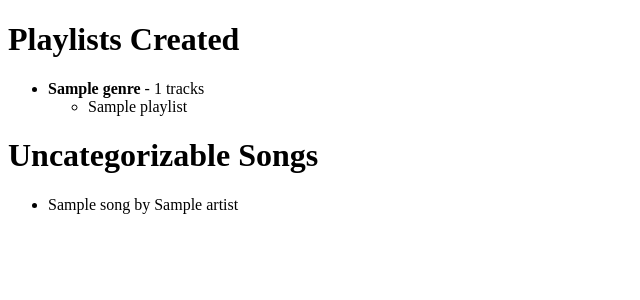
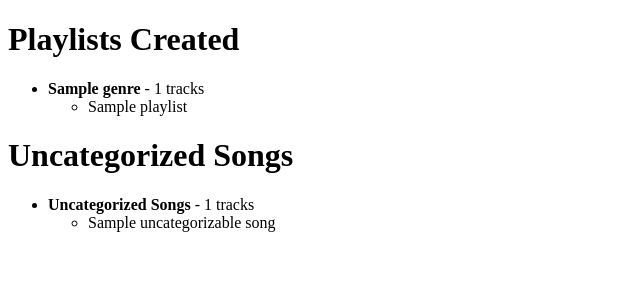
Before and after one commit to allanli608/spautofy, a Flask app: template templates/make_playlists.html in a window 1280 px wide. Shown: the top 300 px of the page, without its empty margins (0-640 px from the left). Run offline with Flask 3, Linux system fonts and the light colour scheme; the template is opened without the code that fills it: most values are stand-ins (such as "Sample title", 1, 10 or a date in 2020).

Commit message:
edits to mkae the algo better

```diff
--- a/main.py
+++ b/main.py
@@ -46,7 +46,7 @@ def create_spotify_client():
         return None
 
 # Generalized genres list
-generalized_genres = ["pop", "rap", "classical", "lofi", "breakcore", "indie"]
+generalized_genres = ["pop", "rap", "classical", "lo-fi", "breakcore", "indie"]
 
 def majority_vote(matches):
     # Count the occurrences of each match
@@ -62,6 +62,12 @@ def majority_vote(matches):
     else:
         # Return the most common match
         return [most_common_matches[0][0]]
+
+def add_songs_to_playlist(sp, playlist_id, track_uris):
+    chunk_size = 100
+    for i in range(0, len(track_uris), chunk_size):
+        chunk = track_uris[i:i + chunk_size]
+        sp.playlist_add_items(playlist_id, chunk)
 
 # Home route
 @app.route("/")
@@ -162,7 +168,8 @@ def generalize():
 
         if not subgenres:
             # If subgenres is empty, output "Other"
-            generalized_genre_data.append(["Other"])
+            generalized_genre_data.append(["Uncategorizable"])
+            continue
 
         for subgenre in subgenres:
             # Check if any generalized genre is a substring of the subgenre
@@ -179,7 +186,7 @@ def generalize():
                 messages=[
                     {
                         "role": "system",
-                        "content": "Output one of: rap, pop, lofi, breakcore, classical, indie. The output should best describe the inputted list of subgenres. Nothing else should be outputted."
+                        "content": "Output one of: rap, pop, lo-fi, breakcore, classical, indie. The output should best describe the inputted list of subgenres. Nothing else should be outputted."
                     },
                     {
                         "role": "user",
@@ -195,6 +202,7 @@ def generalize():
             # Extract the generated genre from the OpenAI response
             generated_genre = response.choices[0].message.content
             print(f"Generated genre: {generated_genre}")
+
             # Append the generated genre to the result
             generalized_genre_data.append([generated_genre])
 
@@ -209,7 +217,7 @@ def make_playlists():
     generalized_genre_data = session.get("generalized_genre_data", [])
     track_data = session.get("track_data", [])
     # Define generalized genres
-    generalized_genres = ["pop", "rap", "classical", "lofi", "breakcore", "indie"]
+    generalized_genres = ["pop", "rap", "classical", "lo-fi", "breakcore", "indie"]
 
     # Initialize dictionaries to store song IDs for each genre
     playlist_songs = {genre: [] for genre in generalized_genres}
@@ -220,8 +228,8 @@ def make_playlists():
 
     # Iterate through the generalized genres and populate the playlist_songs
     for i, genres in enumerate(generalized_genre_data):
-        if not genres:
-            uncategorizable_songs.append(track_data[i].get("id") if i < len(track_data) else [])  # Add the song to uncategorizable list
+        if (len(genres) == 1) and genres[0].lower() not in [g.lower() for g in generalized_genres]:
+            uncategorizable_songs.append(track_data[i].get("id"))  # Add the song to uncategorizable list
         else:
             for genre in genres:
                 # Check if the genre is in the generalized genres list
@@ -230,7 +238,7 @@ def make_playlists():
                     if i < len(track_data):
                         playlist_songs[genre].append(track_data[i].get("id")) # Add the song to the corresponding genre list
 
-    # Remove duplicates from each playlist
+ # Remove duplicates from each playlist
     for genre, songs in playlist_songs.items():
         playlist_songs[genre] = list(set(songs))
 
@@ -238,14 +246,29 @@ def make_playlists():
     playlists_with_genres = [(genre, []) for genre in generalized_genres]
     uncategorizable_songs_names = []
 
+    # Create the uncategorizable playlist
+    uncategorizable_playlist = None
+    try:
+        uncategorizable_playlist = sp.user_playlist_create(sp.me()['id'], name="Uncategorizable")
+    except spotipy.SpotifyException as e:
+        print(f"Error creating uncategorizable playlist: {e}")
+
+    # Add songs to the uncategorizable playlist in chunks
+    if uncategorizable_playlist:
+        uncategorizable_track_uris = [f"spotify:track:{song}" for song in uncategorizable_songs]
+        add_songs_to_playlist(sp, uncategorizable_playlist['id'], uncategorizable_track_uris)
+
+        # Populate uncategorizable_songs_names with the song names
+        uncategorizable_songs_names.extend([track['track']['name'] for track in sp.playlist_tracks(uncategorizable_playlist['id'])['items']])
+
     for genre, songs in playlist_songs.items():
         if songs:
             try:
                 # Create a new playlist
                 playlist = sp.user_playlist_create(sp.me()['id'], name=f"({genre})")
-                # Add songs to the playlist
-                track_uris = [f"spotify:track:{song}" for song in songs]
-                sp.playlist_add_items(playlist['id'], track_uris)
+
+                # Add songs to the playlist in chunks
+                add_songs_to_playlist(sp, playlist['id'], [f"spotify:track:{song}" for song in songs])
 
                 # Retrieve the full playlist object
                 full_playlist = sp.playlist(playlist['id'])
@@ -253,6 +276,7 @@ def make_playlists():
             except spotipy.SpotifyException as e:
                 print(f"Error creating playlist for {genre}: {e}")
 
+    print(uncategorizable_songs_names)
     # Render the make_playlists template with the playlists and uncategorizable songs
     return render_template("make_playlists.html", playlists=playlists_with_genres, uncategorizable_songs=uncategorizable_songs_names, genrelist=generalized_genres)
 
--- a/templates/make_playlists.html
+++ b/templates/make_playlists.html
@@ -24,15 +24,20 @@
         <p>No playlists created.</p>
     {% endif %}
 
-    <h1>Uncategorizable Songs</h1>
+    <h1>Uncategorized Songs</h1>
     {% if uncategorizable_songs %}
         <ul>
-            {% for song in uncategorizable_songs %}
-                <li>{{ song.name }} by {{ song.artists[0].name }}</li>
-            {% endfor %}
+            <li>
+                <strong>Uncategorized Songs</strong> - {{ uncategorizable_songs|length }} tracks
+                <ul>
+                    {% for song_name in uncategorizable_songs %}
+                    <li>{{ song_name }}</li>
+                    {% endfor %}
+                </ul>
+            </li>
         </ul>
     {% else %}
-        <p>No uncategorizable songs.</p>
+        <p>No uncategorized songs.</p>
     {% endif %}
 </body>
 </html>
```
Also changed, not shown: 1 other file.
